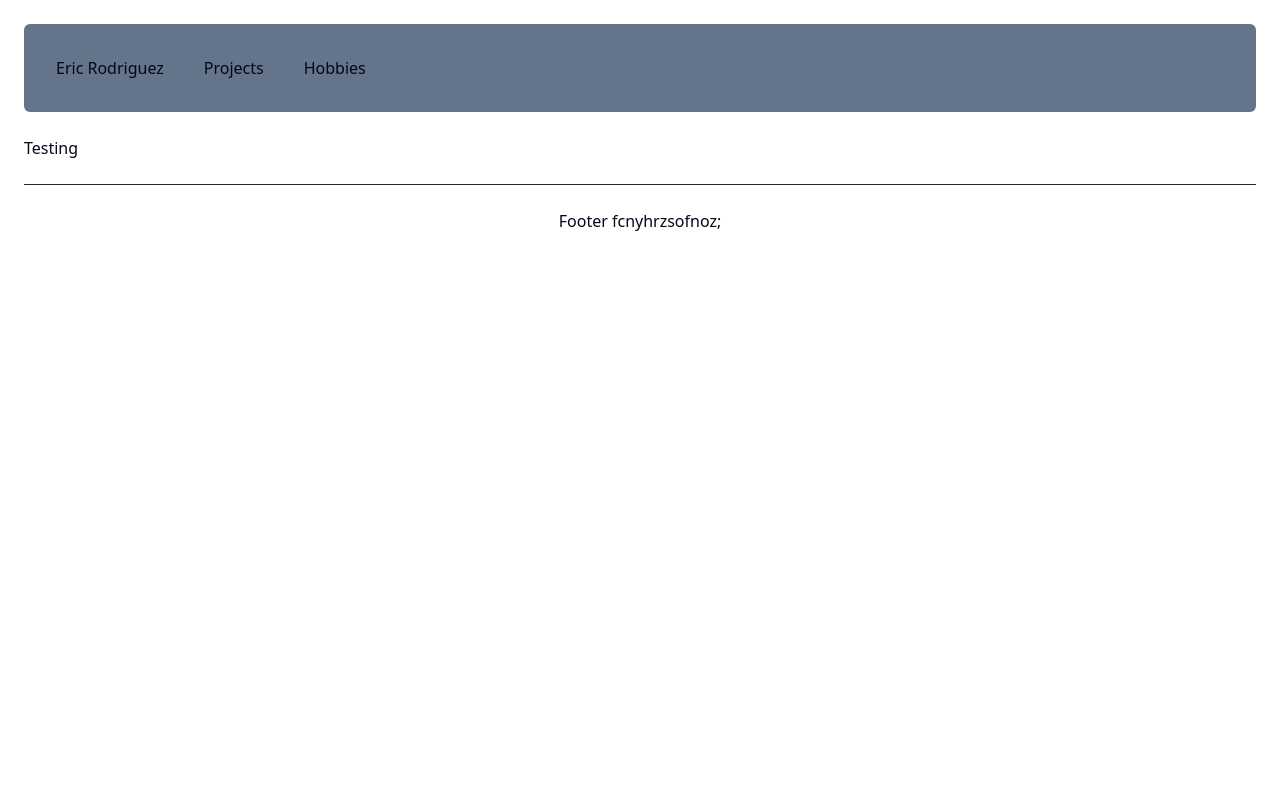
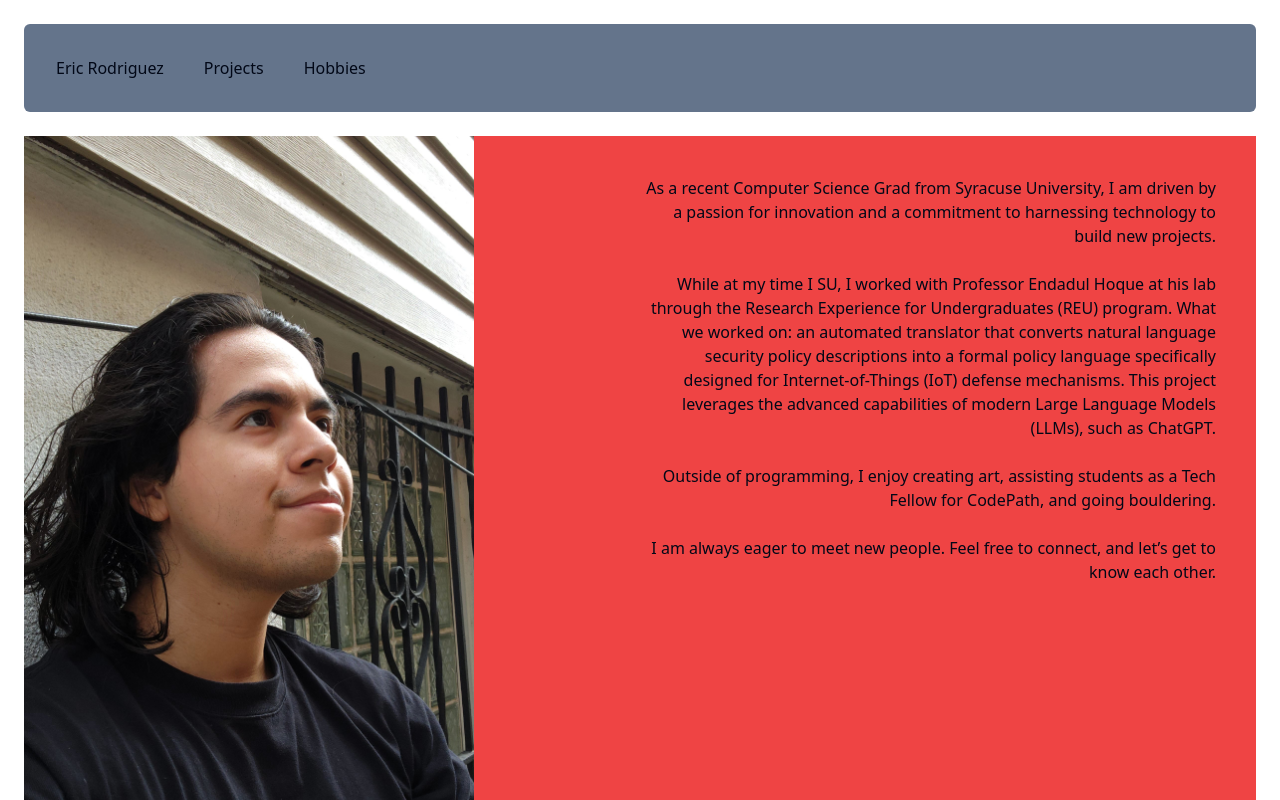
Before and after one commit to Emorque/personal-website, a Next.js app: page / in a window 1280 px wide. Shown: the top 800 px of the page. Built offline with nearby package versions, Linux system fonts and the light colour scheme.

Commit message:
Created template for front pages

```diff
--- a/package.json
+++ b/package.json
@@ -15,6 +15,7 @@
     "next": "14.2.4",
     "react": "^18",
     "react-dom": "^18",
+    "react-icons": "^5.2.1",
     "tailwind-merge": "^2.3.0",
     "tailwindcss-animate": "^1.0.7"
   },
--- a/projectsList/nextDex.json
+++ b/projectsList/nextDex.json
@@ -7,5 +7,6 @@
         "Tailwind"
     ],
     "github": "https://github.com/Emorque/NextDex",
-    "picture": "/images/bg.png"
+    "picture": "/images/bg.png",
+    "date": "June 2024 - Present"
 }
--- a/projectsList/suSocial.json
+++ b/projectsList/suSocial.json
@@ -8,5 +8,6 @@
         "Android Studio"
     ],
     "github": "https://github.com/Emorque/SU_Social",
-    "picture": "/images/ER.jpg"
+    "picture": "/images/ER.jpg",
+    "date": "October 2023 -July 2033"
 }
--- a/src/app/layout.tsx
+++ b/src/app/layout.tsx
@@ -26,8 +26,14 @@ export default function RootLayout({
 
   const footer = (
     <footer>
-      <div className="border-t border-slate-800 mt-6 py-6 text-center">
-        <h2>Footer fcnyhrzsofnoz;</h2>
+      <div className="flex flex-row border-t border-slate-800 mt-6 py-6 text-center">
+        <h2>Eric Rodriguez</h2>
+        {/* <a href="https://github.com/Emorque">
+          <svg width="38" height="36" viewBox="0 0 98 96" xmlns="http://www.w3.org/2000/svg"><path fillRule="evenodd" clipRule="evenodd" d="M48.854 0C21.839 0 0 22 0 49.217c0 21.756 13.993 40.172 33.405 46.69 2.427.49 3.316-1.059 3.316-2.362 0-1.141-.08-5.052-.08-9.127-13.59 2.934-16.42-5.867-16.42-5.867-2.184-5.704-5.42-7.17-5.42-7.17-4.448-3.015.324-3.015.324-3.015 4.934.326 7.523 5.052 7.523 5.052 4.367 7.496 11.404 5.378 14.235 4.074.404-3.178 1.699-5.378 3.074-6.6-10.839-1.141-22.243-5.378-22.243-24.283 0-5.378 1.94-9.778 5.014-13.2-.485-1.222-2.184-6.275.486-13.038 0 0 4.125-1.304 13.426 5.052a46.97 46.97 0 0 1 12.214-1.63c4.125 0 8.33.571 12.213 1.63 9.302-6.356 13.427-5.052 13.427-5.052 2.67 6.763.97 11.816.485 13.038 3.155 3.422 5.015 7.822 5.015 13.2 0 18.905-11.404 23.06-22.324 24.283 1.78 1.548 3.316 4.481 3.316 9.126 0 6.6-.08 11.897-.08 13.526 0 1.304.89 2.853 3.316 2.364 19.412-6.52 33.405-24.935 33.405-46.691C97.707 22 75.788 0 48.854 0z" fill="#000"/></svg>
+        </a>
+        <a href="https://www.linkedin.com/in/emorque/">
+          <img height="40" width="40" src="/images/linkedIn.png"></img>
+        </a> */}
       </div>
     </footer>
   )
--- a/src/app/page.tsx
+++ b/src/app/page.tsx
@@ -1,5 +1,30 @@
 export default function Home() {
   return (
-    <h2>Testing</h2>
+    <div className="h-screen relative z-0 flex">
+      <div className="bg-red-500 absolute z-10 inset-0">
+      </div>
+      {/* <div className="inset-0 flex items-center justify-center z-20">
+        <img src="/images/portrait_test.jpg" className="h-svh"></img>
+        <h2>Testing</h2>
+        <h2>hey there, testing layering</h2>
+      </div> */}
+
+
+
+      <img src="/images/portrait_test.jpg" className="h-svh absolute z-10 inset-y-0 left-0"></img>
+
+      <div className="absolute top-10 right-10 z-10 left-1/2 text-right">
+        <h2> As a recent Computer Science Grad from Syracuse University, I am driven by a passion for innovation and a commitment to harnessing technology to build new projects. </h2>
+        <br/>
+        <h2> While at my time I SU, I worked with Professor Endadul Hoque at his lab through the Research Experience for Undergraduates (REU) program. What we worked on: an automated translator that converts natural language security policy descriptions into a formal policy language specifically designed for Internet-of-Things (IoT) defense mechanisms. This project leverages the advanced capabilities of modern Large Language Models (LLMs), such as ChatGPT. </h2>
+        <br/>
+        <h2> Outside of programming, I enjoy creating art, assisting students as a Tech Fellow for CodePath, and going bouldering.</h2>
+        <br/>
+        <h2> I am always eager to meet new people. Feel free to connect, and let’s get to know each other. </h2>
+      </div>
+
+      {/* <h2 className="absolute top-0 right-0 z-10 rel">Testing</h2>
+      <h2 className="absolute top-0 right-0 z-10">hey there, testing layering</h2> */}
+    </div>
   );
 }
--- a/src/ui/projectCard.tsx
+++ b/src/ui/projectCard.tsx
@@ -43,6 +43,7 @@ export function ProjectCard( {name} : projectData) {
         <Card className="max-w-2xl">
             <CardHeader>
                 <CardTitle>{projectInfo.name}</CardTitle>
+                <CardTitle>{projectInfo.date}</CardTitle>
                 <CardDescription>{projectInfo.description}</CardDescription>
             </CardHeader>
             <CardContent>
```
Also changed, not shown: public/images/portrait_test.jpg (added), 1 other file (tests, documents, lock files or other folders).
